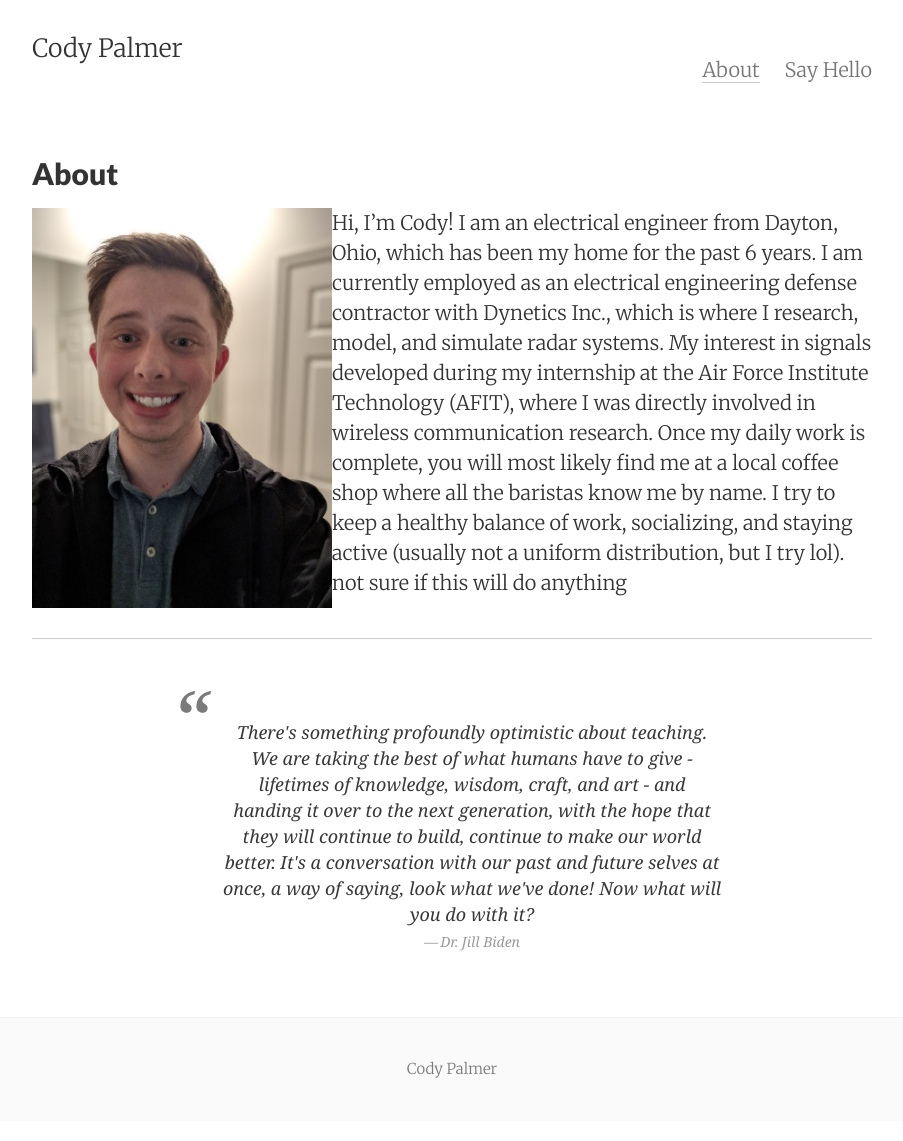
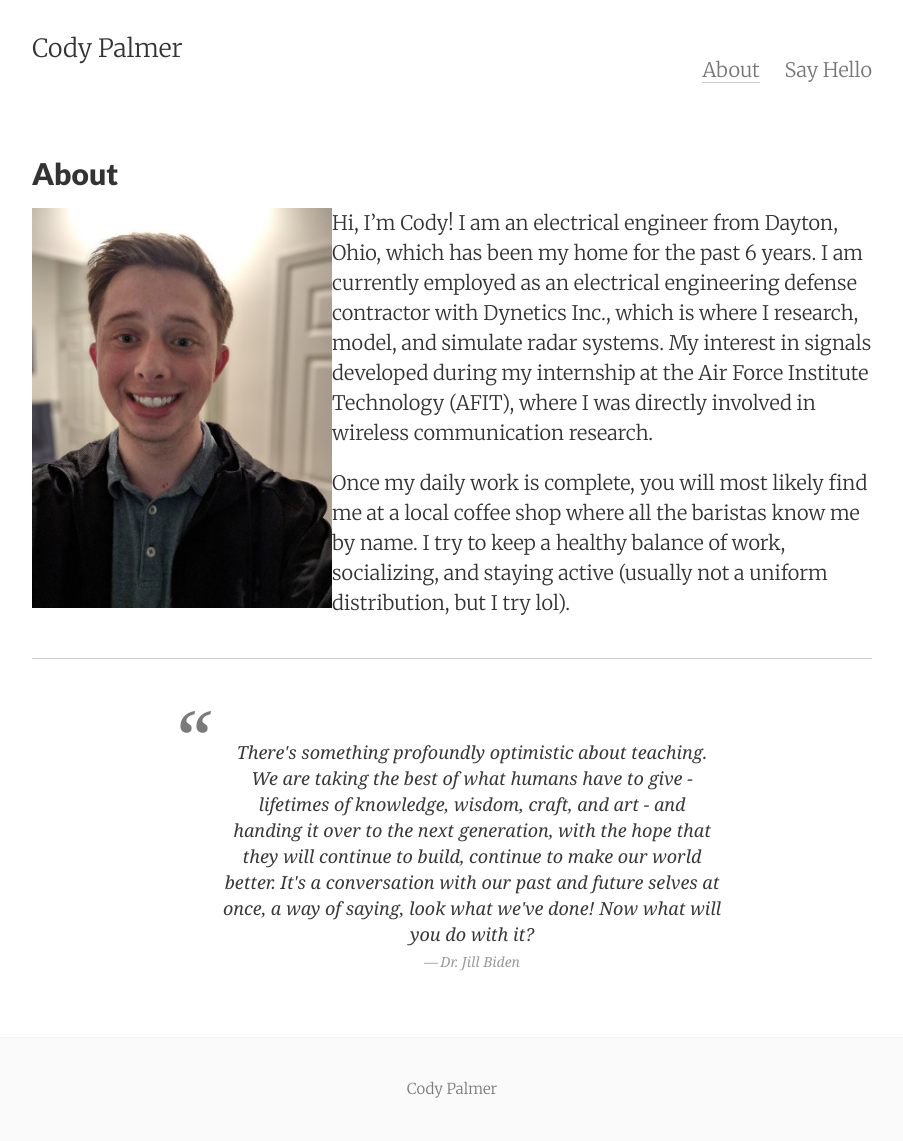
Before and after one commit to palmerco/web_server, a Jekyll site: the page built from about.md, in a window 1280 px wide. Shown: the whole page, without its empty margins (188-1091 px from the left). Built offline with Jekyll 4.4.1, drawn with Linux system fonts in a browser that asks for light colours.

Commit message:
Update about.md

```diff
--- a/about.md
+++ b/about.md
@@ -4,13 +4,11 @@
 permalink: /about/
 tags: about
 ---
-<p><img src="/images/websitePhoto.jpg" alt="profilePicture" width="300" align="left"/>
+<img src="/images/websitePhoto.jpg" alt="profilePicture" width="300" align="left"/>
 Hi, I’m Cody! I am an electrical engineer from Dayton, Ohio, which has been my home for the past 6 years. I am currently employed as an electrical engineering defense contractor with Dynetics Inc., which is where I research, model, and simulate radar systems. My interest in signals developed during my internship at the Air Force Institute Technology (AFIT), where I was directly involved in wireless communication research.
 
 Once my daily work is complete, you will most likely find me at a local coffee shop where all the baristas know me by name. I try to keep a healthy balance of work, socializing, and staying active (usually not a uniform distribution, but I try lol).
 
-not sure if this will do anything
-</p>
 
 ---
 <center>
```
